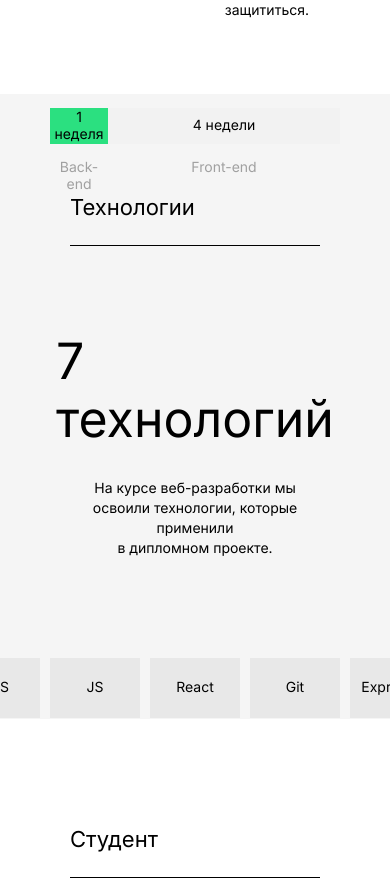
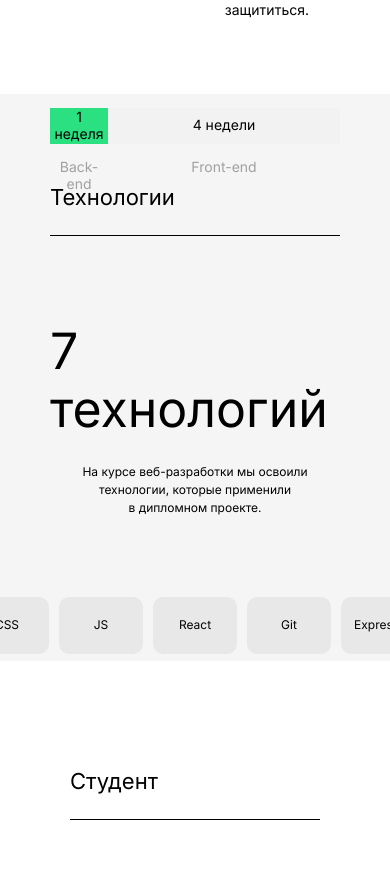
Before and after one commit to taniauvya/movies-explorer-frontend, a React (Create React App) app: page / in a window 390 px wide. Shown: the part 1415-2298 px from the top of the page. Built offline with nearby package versions, Linux system fonts and the light colour scheme.

Commit message:
CSS - Techs 768

```diff
--- a/src/components/Techs/Techs.css
+++ b/src/components/Techs/Techs.css
@@ -21,7 +21,6 @@
     font-weight: 400;
     font-size: 50px;
     line-height: 58px;
-    letter-spacing: -4%;
     margin: 0;
 }
 
@@ -30,7 +29,6 @@
     font-weight: 400;
     font-size: 14px;
     line-height: 20px;
-    letter-spacing: -4%;
     margin: 0;
     padding-top: 30px;
 }
@@ -50,8 +48,60 @@
     font-weight: 400;
     font-size: 14px;
     line-height: 16.94px;
-    letter-spacing: -4%;
     background-color: #E8E8E8;
     width: 90px;
     height: 60px;
 }
+
+@media (max-width: 768px) {
+    .techs {
+        height: 567px;
+    }
+
+    .techs__container_main {
+        padding-left: 50px;
+        padding-right: 50px;
+        padding-top: 90px;
+      }
+
+      .aboutproject__content {
+        display: flex;
+        flex-direction: row;
+        padding-top: 48px;
+        gap: 45px;
+    }
+
+    .aboutproject__col_title_2 {
+        padding-top: 2px;
+    }
+
+    .aboutproject__timeline {
+        padding-top: 60px;
+    }
+
+    .techs__container_text{
+        text-align: center;
+        font-weight: 400;
+        font-size: 12px;
+        line-height: 18px;
+        text-align: center;
+        padding-top: 25px;
+    }
+
+    .techs__list {
+        display: flex;
+        gap: 10px;
+        padding-top: 80px;
+        padding-left: 0px;
+        margin: 0;
+    }
+
+    .techs__list_item {
+        width: 84px;
+        height: 57px;
+        font-weight: 400;
+        font-size: 12px;
+        line-height: 14.52px;
+        border-radius: 10px;
+    }
+}
```
